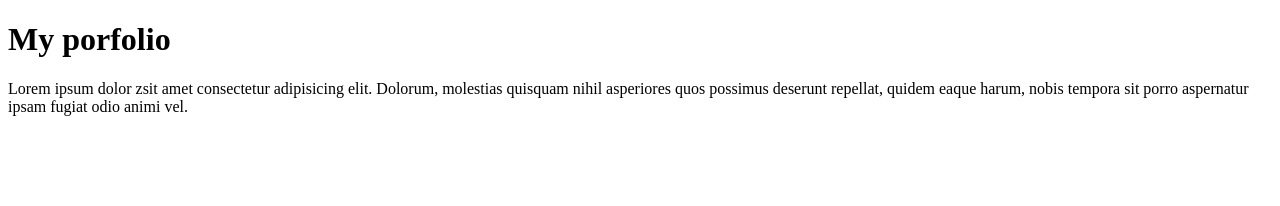
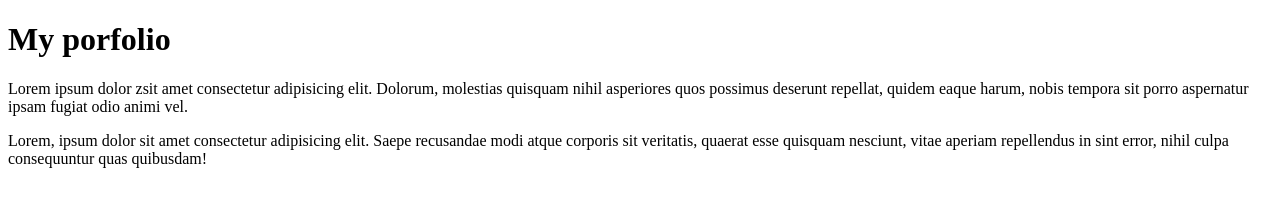
Before and after one commit to valentinavarvello-desig/Myweb, a plain HTML site: page index.html in a window 1280 px wide. Drawn offline with Linux system fonts and the light colour scheme.

Commit message:
Add files via upload

```diff
--- a/index.html
+++ b/index.html
@@ -8,5 +8,6 @@
 <body>
  <h1>My porfolio</h1>
  <p>Lorem ipsum dolor zsit amet consectetur adipisicing elit. Dolorum, molestias quisquam nihil asperiores quos possimus deserunt repellat, quidem eaque harum, nobis tempora sit porro aspernatur ipsam fugiat odio animi vel.</p>
+ <p>Lorem, ipsum dolor sit amet consectetur adipisicing elit. Saepe recusandae modi atque corporis sit veritatis, quaerat esse quisquam nesciunt, vitae aperiam repellendus in sint error, nihil culpa consequuntur quas quibusdam!</p>
 </body>
 </html>
```
